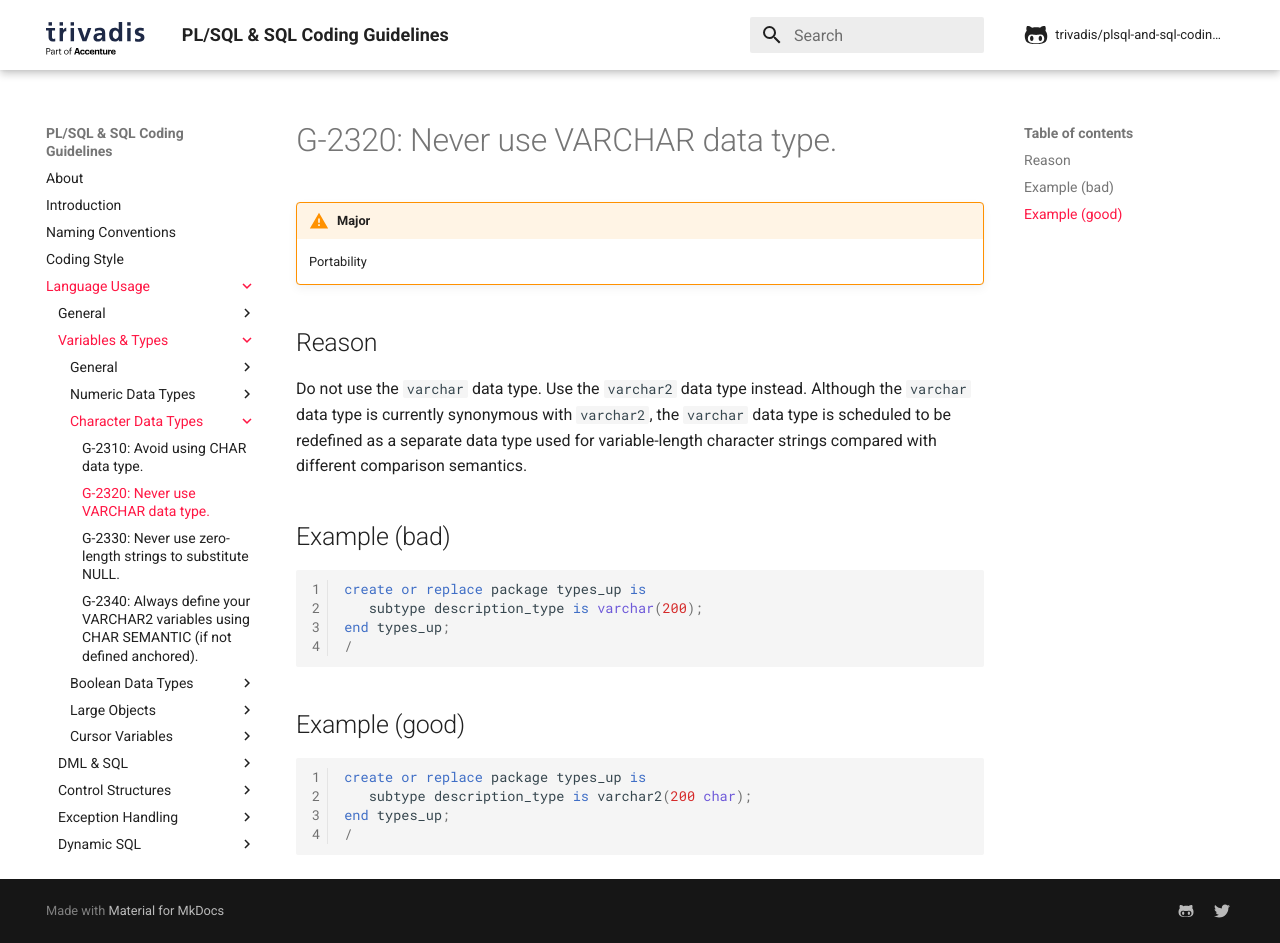
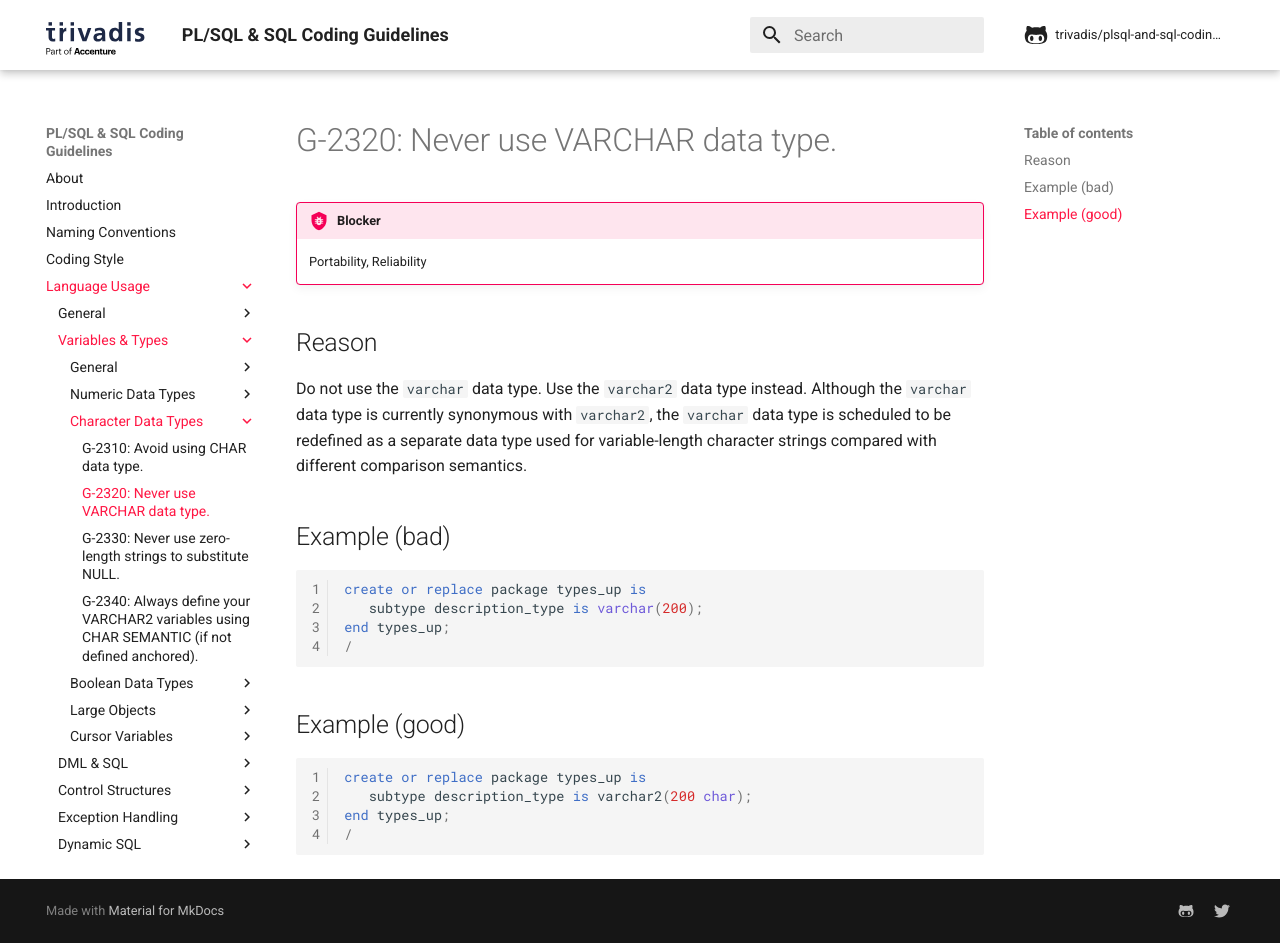
Before and after one commit to Trivadis/plsql-and-sql-coding-guidelines, an MkDocs documentation site: the page built from docs/4-language-usage/2-variables-and-types/3-character-data-types/g-2320.md, in a window 1280 px wide and 943 px high. Built offline with MkDocs 1.6.1 and Material for MkDocs 9.7.7, drawn with Linux system fonts in a browser that asks for light colours; comment, search, counter and statistics services are not loaded; the version menu is left out.

Commit message:
change severity from "Major" to "Blocker" for G-2320 and mention reliability (when behavior should be changed)

```diff
--- a/docs/4-language-usage/2-variables-and-types/3-character-data-types/g-2320.md
+++ b/docs/4-language-usage/2-variables-and-types/3-character-data-types/g-2320.md
@@ -1,7 +1,7 @@
 # G-2320: Never use VARCHAR data type.
 
-!!! warning "Major"
-    Portability
+!!! bug "Blocker"
+    Portability, Reliability
 
 ## Reason
 
```
